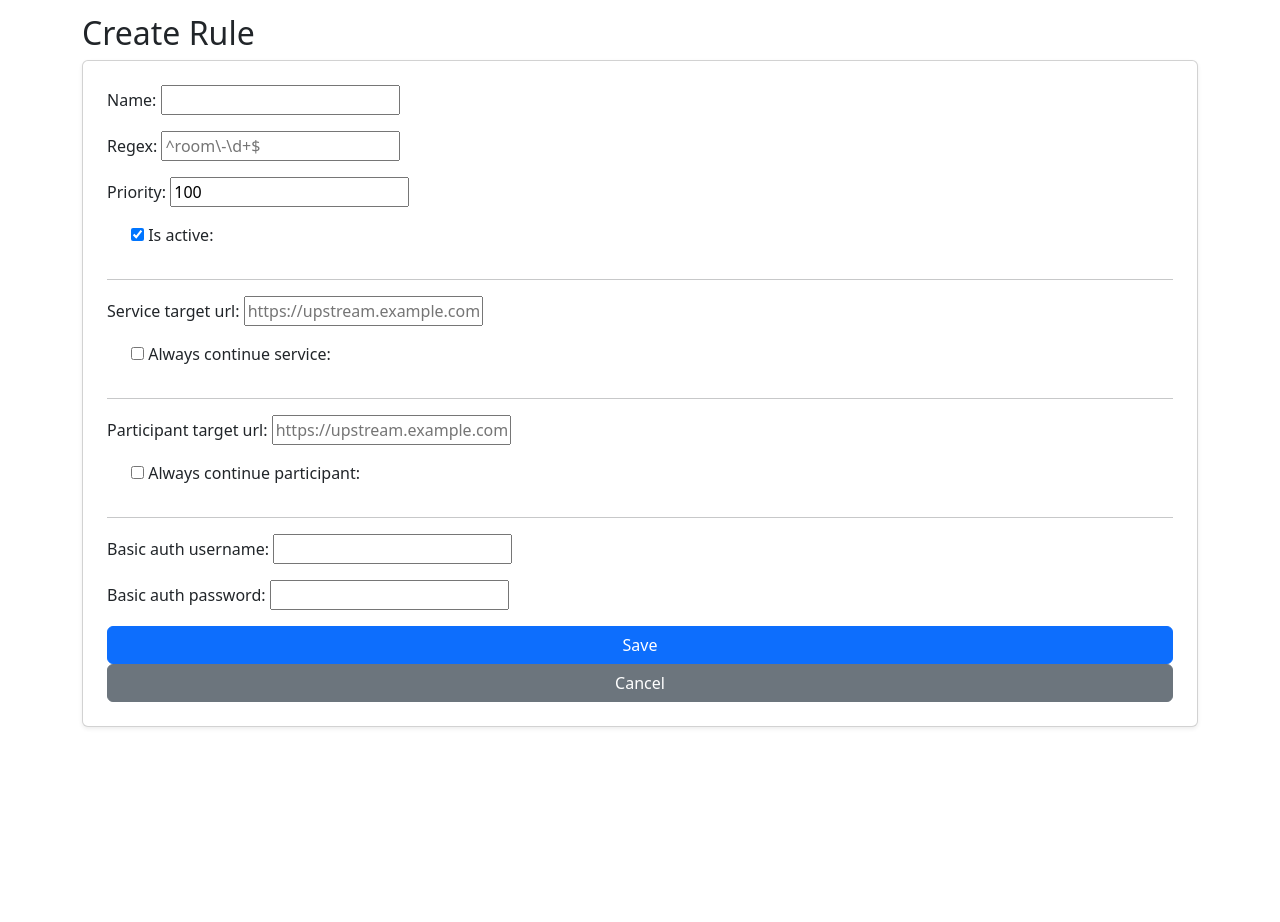
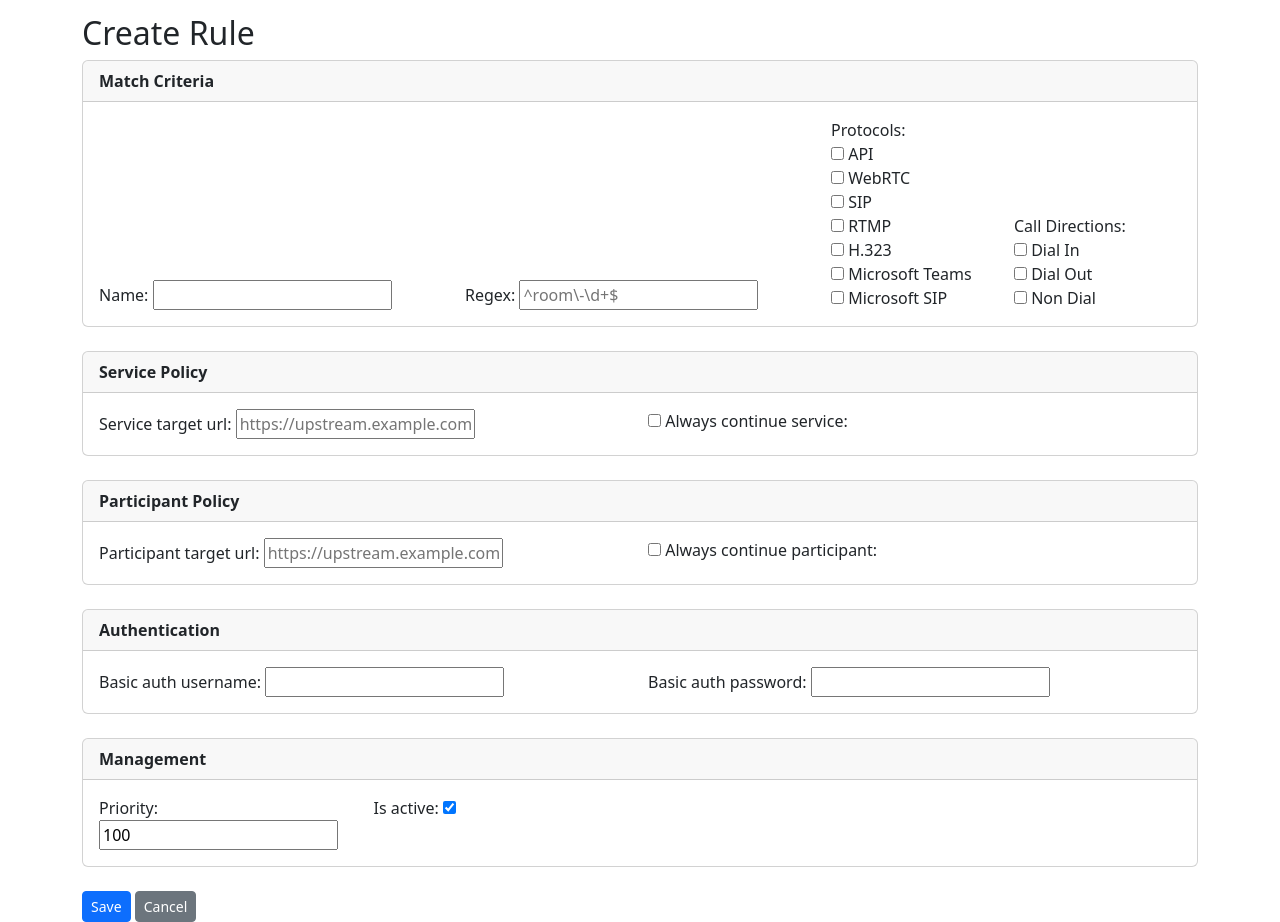
Before and after one commit to lorist/pexip_policy_router, a Django app: page /rules/create/ in a window 1280 px wide. Shown: the part 56-978 px from the top of the page. Before the commit the page ends 784 px from the top, so only its background shows below. Run offline with Django 5.2, Linux system fonts and the light colour scheme.

Commit message:
Add call_direction and protocol. Add filters for both the log list and rule list. Allow multiple matches in the rule form

```diff
--- a/policy_router/forms.py
+++ b/policy_router/forms.py
@@ -4,6 +4,20 @@ from .models import PolicyProxyRule
 
 
 class PolicyProxyRuleForm(forms.ModelForm):
+    protocols = forms.MultipleChoiceField(
+        choices=PolicyProxyRule.PROTOCOL_CHOICES,
+        required=False,
+        widget=forms.CheckboxSelectMultiple,  # or forms.SelectMultiple if you prefer
+        label="Protocols",
+    )
+
+    call_directions = forms.MultipleChoiceField(
+        choices=PolicyProxyRule.CALL_DIRECTION_CHOICES,
+        required=False,
+        widget=forms.CheckboxSelectMultiple,
+        label="Call Directions",
+    )
+
     class Meta:
         model = PolicyProxyRule
         fields = [
@@ -11,6 +25,8 @@ class PolicyProxyRuleForm(forms.ModelForm):
             "regex",
             "priority",
             "is_active",
+            "protocols",
+            "call_directions",
             "service_target_url",
             "always_continue_service",
             "override_service_response",
@@ -36,8 +52,19 @@ class PolicyProxyRuleForm(forms.ModelForm):
     def __init__(self, *args, **kwargs):
         super().__init__(*args, **kwargs)
 
-        # Pre-populate defaults if checkboxes are ticked but no text provided
+        # Pre-fill dropdowns with JSONField values
+        if self.instance and self.instance.pk:
+            self.initial["protocols"] = self.instance.protocols or []
+            self.initial["call_directions"] = self.instance.call_directions or []
+
+        # Defaults for overrides
         if self.instance.always_continue_service and not self.instance.override_service_response:
             self.initial["override_service_response"] = '{"status": "success", "action": "continue"}'
         if self.instance.always_continue_participant and not self.instance.override_participant_response:
             self.initial["override_participant_response"] = '{"status": "success", "action": "continue"}'
+
+    def clean_protocols(self):
+        return self.cleaned_data.get("protocols", [])
+
+    def clean_call_directions(self):
+        return self.cleaned_data.get("call_directions", [])
--- a/policy_router/templates/policy_router/rule_form.html
+++ b/policy_router/templates/policy_router/rule_form.html
@@ -1,106 +1,127 @@
 {% extends "policy_router/base.html" %}
+{% block title %}Rule{% endblock %}
 {% block content %}
 
 <h2>{% if form.instance.pk %}Edit{% else %}Create{% endif %} Rule</h2>
 
-<form method="post" class="card p-4 shadow-sm">
+<form method="post" class="needs-validation">
   {% csrf_token %}
 
-  <div class="mb-3">
-    {{ form.name.label_tag }} {{ form.name }}
-  </div>
-  <div class="mb-3">
-    {{ form.regex.label_tag }} {{ form.regex }}
-  </div>
-  <div class="mb-3">
-    {{ form.priority.label_tag }} {{ form.priority }}
-  </div>
-  <div class="form-check mb-3">
-    {{ form.is_active }} {{ form.is_active.label_tag }}
+  <!-- Match Criteria -->
+  <div class="card mb-4">
+    <div class="card-header">
+      <strong>Match Criteria</strong>
+    </div>
+    <div class="card-body row g-3 align-items-end">
+      <div class="col-md-4">
+        {{ form.name.label_tag }} {{ form.name }}
+      </div>
+      <div class="col-md-4">
+        {{ form.regex.label_tag }} {{ form.regex }}
+      </div>
+      <div class="col-md-2">
+        {{ form.protocols.label_tag }} {{ form.protocols }}
+      </div>
+      <div class="col-md-2">
+        {{ form.call_directions.label_tag }} {{ form.call_directions }}
+      </div>
+    </div>
   </div>
 
-  <hr>
-
-  <div class="mb-3">
-    {{ form.service_target_url.label_tag }} {{ form.service_target_url }}
-  </div>
-  <div class="form-check mb-3">
-    {{ form.always_continue_service }} {{ form.always_continue_service.label_tag }}
-  </div>
-  <div class="mb-3" id="service-response-block" style="display:none;">
-    {{ form.override_service_response.label_tag }} {{ form.override_service_response }}
+  <!-- Service policy -->
+  <div class="card mb-4">
+    <div class="card-header">
+      <strong>Service Policy</strong>
+    </div>
+    <div class="card-body row g-3">
+      <div class="col-md-6">
+        {{ form.service_target_url.label_tag }} {{ form.service_target_url }}
+      </div>
+      <div class="col-md-6">
+        {{ form.always_continue_service }} {{ form.always_continue_service.label_tag }}
+        <div id="service-override-container" class="mt-2">
+          {{ form.override_service_response.label_tag }} {{ form.override_service_response }}
+        </div>
+      </div>
+    </div>
   </div>
 
-  <hr>
-
-  <div class="mb-3">
-    {{ form.participant_target_url.label_tag }} {{ form.participant_target_url }}
-  </div>
-  <div class="form-check mb-3">
-    {{ form.always_continue_participant }} {{ form.always_continue_participant.label_tag }}
-  </div>
-  <div class="mb-3" id="participant-response-block" style="display:none;">
-    {{ form.override_participant_response.label_tag }} {{ form.override_participant_response }}
+  <!-- Participant policy -->
+  <div class="card mb-4">
+    <div class="card-header">
+      <strong>Participant Policy</strong>
+    </div>
+    <div class="card-body row g-3">
+      <div class="col-md-6">
+        {{ form.participant_target_url.label_tag }} {{ form.participant_target_url }}
+      </div>
+      <div class="col-md-6">
+        {{ form.always_continue_participant }} {{ form.always_continue_participant.label_tag }}
+        <div id="participant-override-container" class="mt-2">
+          {{ form.override_participant_response.label_tag }} {{ form.override_participant_response }}
+        </div>
+      </div>
+    </div>
   </div>
 
-  <hr>
-
-  <div class="mb-3">
-    {{ form.basic_auth_username.label_tag }} {{ form.basic_auth_username }}
-  </div>
-  <div class="mb-3">
-    {{ form.basic_auth_password.label_tag }} {{ form.basic_auth_password }}
+  <!-- Authentication -->
+  <div class="card mb-4">
+    <div class="card-header">
+      <strong>Authentication</strong>
+    </div>
+    <div class="card-body row g-3">
+      <div class="col-md-6">
+        {{ form.basic_auth_username.label_tag }} {{ form.basic_auth_username }}
+      </div>
+      <div class="col-md-6">
+        {{ form.basic_auth_password.label_tag }} {{ form.basic_auth_password }}
+      </div>
+    </div>
   </div>
 
-  <button type="submit" class="btn btn-primary">Save</button>
-  <a href="{% url 'policy_router:rule_list' %}" class="btn btn-secondary">Cancel</a>
+  <!-- Management -->
+  <div class="card mb-4">
+    <div class="card-header">
+      <strong>Management</strong>
+    </div>
+    <div class="card-body row g-3">
+      <div class="col-md-3">
+        {{ form.priority.label_tag }} {{ form.priority }}
+      </div>
+      <div class="col-md-3">
+        {{ form.is_active.label_tag }} {{ form.is_active }}
+      </div>
+    </div>
+  </div>
+
+  <!-- Actions -->
+  <div class="mt-3">
+    <button type="submit" class="btn btn-primary btn-sm">Save</button>
+    <a href="{% url 'policy_router:rule_list' %}" class="btn btn-secondary btn-sm">Cancel</a>
+  </div>
 </form>
 
 <script>
 document.addEventListener("DOMContentLoaded", function() {
-  const serviceCheckbox = document.querySelector("#id_always_continue_service");
-  const serviceBlock = document.querySelector("#service-response-block");
-  const serviceTextarea = document.querySelector("#id_override_service_response");
+  const serviceToggle = document.querySelector("[name=always_continue_service]");
+  const serviceOverride = document.getElementById("service-override-container");
+  const participantToggle = document.querySelector("[name=always_continue_participant]");
+  const participantOverride = document.getElementById("participant-override-container");
 
-  const participantCheckbox = document.querySelector("#id_always_continue_participant");
-  const participantBlock = document.querySelector("#participant-response-block");
-  const participantTextarea = document.querySelector("#id_override_participant_response");
-
-  function toggleService() {
-    if (serviceCheckbox && serviceCheckbox.checked) {
-      serviceBlock.style.display = "block";
-      if (!serviceTextarea.value || serviceTextarea.value.trim() === "") {
-        serviceTextarea.value = '{"status": "success", "action": "continue"}';
-      }
+  function toggle(el, container) {
+    if (el.checked) {
+      container.style.display = "block";
     } else {
-      serviceBlock.style.display = "none";
-      serviceTextarea.value = ""; // clear when unchecked
+      container.style.display = "none";
     }
   }
 
-  function toggleParticipant() {
-    if (participantCheckbox && participantCheckbox.checked) {
-      participantBlock.style.display = "block";
-      if (!participantTextarea.value || participantTextarea.value.trim() === "") {
-        participantTextarea.value = '{"status": "success", "action": "continue"}';
-      }
-    } else {
-      participantBlock.style.display = "none";
-      participantTextarea.value = ""; // clear when unchecked
-    }
-  }
+  serviceToggle.addEventListener("change", () => toggle(serviceToggle, serviceOverride));
+  participantToggle.addEventListener("change", () => toggle(participantToggle, participantOverride));
 
-  if (serviceCheckbox) {
-    serviceCheckbox.addEventListener("change", toggleService);
-    toggleService(); // run once on load
-  }
-  if (participantCheckbox) {
-    participantCheckbox.addEventListener("change", toggleParticipant);
-    toggleParticipant(); // run once on load
-  }
+  toggle(serviceToggle, serviceOverride);
+  toggle(participantToggle, participantOverride);
 });
 </script>
 
-
-
 {% endblock %}
--- a/policy_router/views.py
+++ b/policy_router/views.py
@@ -39,6 +39,8 @@ def _log_request(rule, request, response=None, is_override=False, override_respo
             else json.dumps(override_response or {"status": "success", "action": "continue"})
         ),
         is_override=is_override,
+        call_direction=request.GET.get("call_direction"),
+        protocol=request.GET.get("protocol"),
     )
 
 
@@ -51,11 +53,20 @@ def proxy_service_policy(request):
         return HttpResponseNotAllowed(["GET"])
 
     local_alias = request.GET.get("local_alias")
+    req_protocol = request.GET.get("protocol")
+    req_call_direction = request.GET.get("call_direction")
+
     rules = PolicyProxyRule.objects.filter(is_active=True).order_by("priority", "-updated_at")
 
     for rule in rules:
         try:
             if re.search(rule.regex, local_alias or ""):
+                # Check protocol/call_direction match if specified
+                if rule.protocols and req_protocol not in rule.protocols:
+                    continue
+                if rule.call_directions and req_call_direction not in rule.call_directions:
+                    continue
+
                 # --- Override check ---
                 if rule.always_continue_service:
                     response_json = rule.override_service_response or {"status": "success", "action": "continue"}
@@ -96,11 +107,20 @@ def proxy_participant_policy(request):
         return HttpResponseNotAllowed(["GET"])
 
     local_alias = request.GET.get("local_alias")
+    req_protocol = request.GET.get("protocol")
+    req_call_direction = request.GET.get("call_direction")
+
     rules = PolicyProxyRule.objects.filter(is_active=True).order_by("priority", "-updated_at")
 
     for rule in rules:
         try:
             if re.search(rule.regex, local_alias or ""):
+                # Check protocol/call_direction match if specified
+                if rule.protocols and req_protocol not in rule.protocols:
+                    continue
+                if rule.call_directions and req_call_direction not in rule.call_directions:
+                    continue
+
                 # --- Override check ---
                 if rule.always_continue_participant:
                     response_json = rule.override_participant_response or {"status": "success", "action": "continue"}
@@ -141,7 +161,32 @@ def proxy_participant_policy(request):
 # -----------------------------
 def rule_list(request):
     rules = PolicyProxyRule.objects.all().order_by("priority", "-updated_at")
-    return render(request, "policy_router/rule_list.html", {"rules": rules})
+
+    protocols = request.GET.getlist("protocols")
+    call_directions = request.GET.getlist("call_directions")
+
+    if protocols:
+        q = Q()
+        for proto in protocols:
+            q |= Q(protocols__icontains=proto)
+        rules = rules.filter(q)
+
+    if call_directions:
+        q = Q()
+        for cd in call_directions:
+            q |= Q(call_directions__icontains=cd)
+        rules = rules.filter(q)
+
+    return render(request, "policy_router/rule_list.html", {
+        "rules": rules,
+        "protocol_choices": PolicyProxyRule.PROTOCOL_CHOICES,
+        "call_direction_choices": PolicyProxyRule.CALL_DIRECTION_CHOICES,
+        "filters": {
+            "protocols": protocols,
+            "call_directions": call_directions,
+        }
+    })
+
 
 
 def rule_create(request):
@@ -189,13 +234,20 @@ def log_list(request):
     start_datetime = request.GET.get("start_datetime")
     end_datetime = request.GET.get("end_datetime")
 
+    protocols = request.GET.getlist("protocols")
+    call_directions = request.GET.getlist("call_directions")
+
     if local_alias:
         logs = logs.filter(request_path__icontains=local_alias)
     if rule_id:
         logs = logs.filter(rule_id=rule_id)
+    if protocols:
+        logs = logs.filter(protocol__in=protocols)
+    if call_directions:
+        logs = logs.filter(call_direction__in=call_directions)
     if start_datetime:
         try:
-            start_dt = datetime.fromisoformat(start_datetime)  # e.g. 2025-10-02T10:00
+            start_dt = datetime.fromisoformat(start_datetime)
             logs = logs.filter(created_at__gte=start_dt)
         except ValueError:
             pass
@@ -213,9 +265,13 @@ def log_list(request):
     return render(request, "policy_router/log_list.html", {
         "page_obj": page_obj,
         "rules": PolicyProxyRule.objects.all(),
+        "protocol_choices": PolicyProxyRule.PROTOCOL_CHOICES,
+        "call_direction_choices": PolicyProxyRule.CALL_DIRECTION_CHOICES,
         "filters": {
             "local_alias": local_alias or "",
             "rule": rule_id or "",
+            "protocols": protocols,
+            "call_directions": call_directions,
             "start_datetime": start_datetime or "",
             "end_datetime": end_datetime or "",
         }
```
Also changed, not shown: policy_router/models.py (+44 -0 lines), policy_router/templates/policy_router/log_list.html (+22 -0 lines), policy_router/templates/policy_router/rule_list.html (+78 -24 lines), policy_router/migrations/0012_policyproxyrule_call_direction_and_more.py (added), policy_router/migrations/0013_policyrequestlog_call_direction_and_more.py (added), policy_router/migrations/0014_remove_policyproxyrule_call_direction_and_more.py (added).
